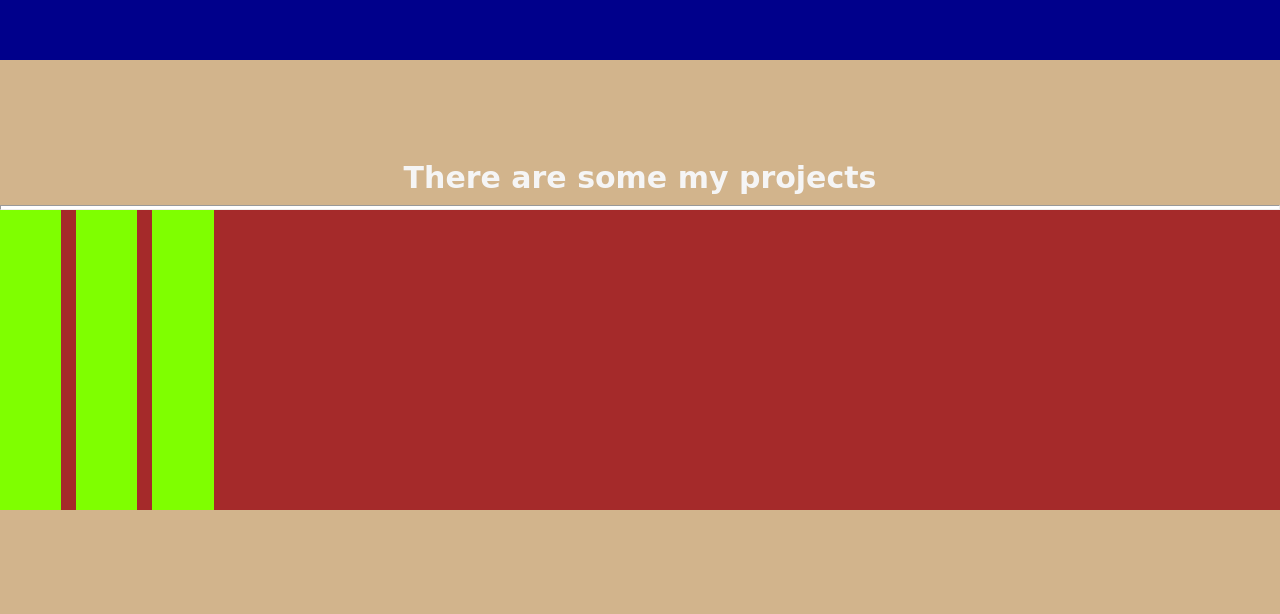
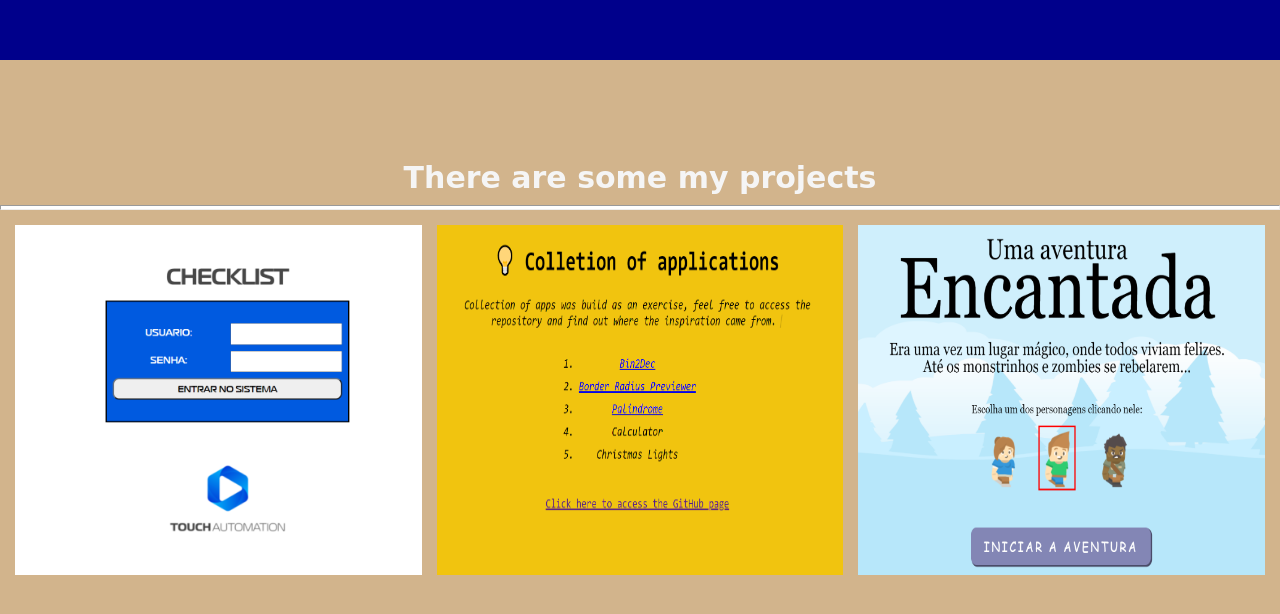
Before and after one commit to llucasy/FreeCodeCamp_Portfolio, a plain HTML site: page index.html in a window 1280 px wide. Shown: the part 740-1354 px from the top of the page. Drawn offline with Linux system fonts and the light colour scheme.

Commit message:
Add images

```diff
--- a/index.html
+++ b/index.html
@@ -20,9 +20,15 @@
         <h1>There are some my projects</h1>
         <hr>
         <section class="container">
-            <article></article>
-            <article></article>
-            <article></article>
+            <article>
+                <img src="checklist.png" alt="Checklist project">
+            </article>
+            <article>
+                <img src="colletionOfApplications.png" alt="Colletion of Applications project">
+            </article>
+            <article>
+                <img src="umaAventuraEncantada.png" alt="Uma Aventura Encantada project">
+            </article>
         </section>
     </section>
     <script src="https://cdn.freecodecamp.org/testable-projects-fcc/v1/bundle.js"></script>
--- a/style.css
+++ b/style.css
@@ -70,16 +70,14 @@ hr {
 }
 
 .container {
-    background-color: brown;
-    min-height: 100px;
-    width: 100%;
+    margin: 15px;
     display: grid;
-    grid-template-columns: repeat(auto-fill, minmax(60px, 1fr));
-    grid-template-rows: repeat(auto-fill, 1fr);
+    grid-template-columns: repeat(3, minmax(290px, 1fr));
     gap: 15px;
 }
 
-article {
-    background-color: chartreuse;
-    height: 300px;
+img {
+    display: block;
+    height: 100%;
+    width: 100%;
 }
```
Also changed, not shown: checklist.png (added), colletionOfApplications.png (added), umaAventuraEncantada.png (added).
